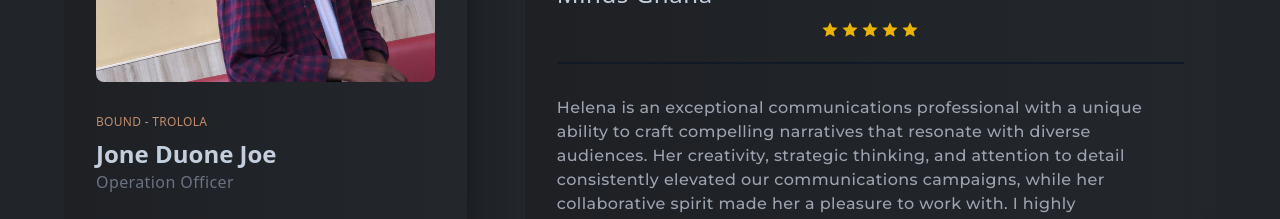
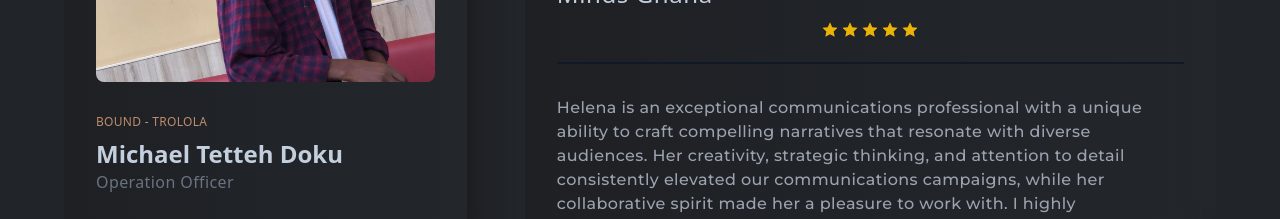
Before and after one commit to Jossyboydgenius/Speakers-portfolio, a React (Create React App) app: page / in a window 1280 px wide. Shown: the part 6140-6359 px from the top of the page. Built offline with nearby package versions, Linux system fonts and the light colour scheme.

Commit message:
Added names for testimonials

```diff
--- a/src/components/tesimonial/Testimonial.js
+++ b/src/components/tesimonial/Testimonial.js
@@ -110,7 +110,7 @@
                   <p className="text-xs uppercase text-designColor tracking-wide mb-2">
                     Bound - Trolola
                   </p>
-                  <h3 className="text-2xl font-bold">Jone Duone Joe</h3>
+                  <h3 className="text-2xl font-bold">Michael Tetteh Doku</h3>
                   <p className="text-base tracking-wide text-gray-500">
                     Operation Officer
                   </p>
```
